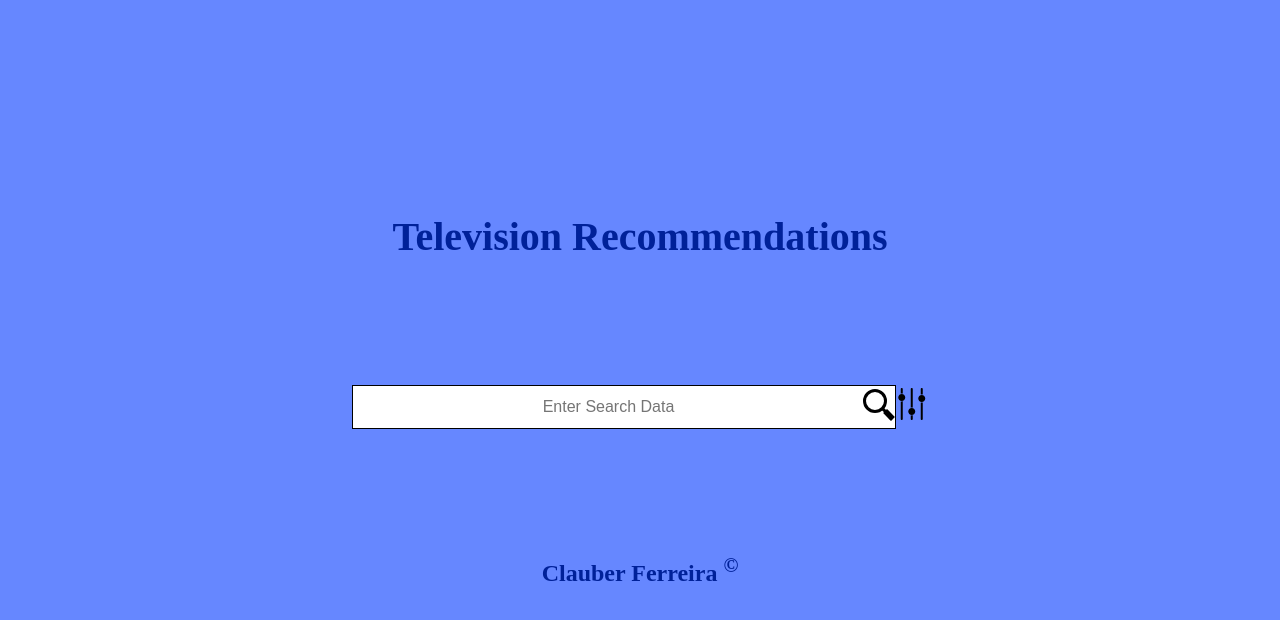
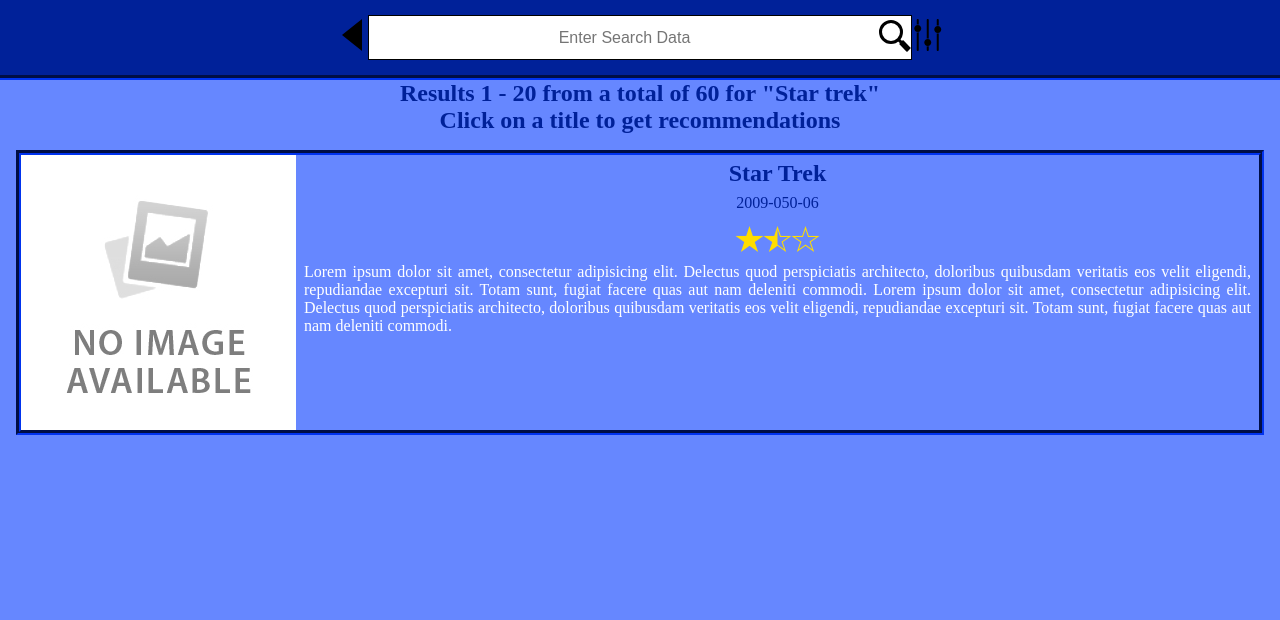
Before and after one commit to ferr0236/API-Project, a plain HTML site: page index.html in a window 1280 px wide. Both pictures are taken after a click on the element 879 px from the left and 406 px from the top of the page. Drawn offline with nearby package versions, Linux system fonts and the light colour scheme; no server answers.

Commit message:
video card implementation

```diff
--- a/css/main.css
+++ b/css/main.css
@@ -14,7 +14,7 @@
 }
 
 .inactive {
-	display: none;
+	display: none !important;
 }
 
 /************
@@ -42,12 +42,14 @@
 	color: hsla(227, 100%, 30%, 1);
 }
 
-.home .main form {
+.search form {
 	display: flex;
 	flex-direction: row;
 	justify-content: center;
 }
 
+.searchButtonDiv,
+.backButtonDiv,
 .settingsButtonDiv {
 	padding: 0.2rem 0;
 	cursor: pointer;
@@ -57,8 +59,6 @@
 	background-color: white;
 	border: 1px black solid;
 	border-left: none;
-	padding: 0.2rem 0;
-	cursor: pointer;
 	margin-left: -1px;
 }
 
@@ -170,3 +170,67 @@
 /************
 RESULT PAGE
 *************/
+.result {}
+
+.result .search {
+	background-color: hsla(227, 100%, 30%, 1);
+	display: flex;
+	flex-direction: column;
+	justify-content: space-around;
+	height: 5rem;
+	border-bottom: 5px groove hsla(227, 100%, 30%, 1);
+	position: fixed;
+	width: 100%;
+	z-index: 100;
+}
+
+.result .content {
+	position: absolute;
+	top: 5rem;
+	margin: 0 1rem;
+	text-align: center;
+	display: flex;
+	flex-direction: column;
+	color:	hsla(227, 100%, 30%, 1);
+}
+.result .pagesResult {
+	font-size: 1.5rem;
+	font-weight: bold;
+}
+
+.videoCard {
+	display: flex;
+	flex-direction: row;
+	border: 5px groove hsla(227, 100%, 30%, 1);
+	justify-content: space-between;
+	margin-top: 1rem;
+}
+
+.videoCard .description {
+	display: flex;
+	flex-direction: column;
+	text-align: center;
+	margin: 0 0.5rem;
+}
+
+.videoCard .photo{
+	display: flex;
+	flex-direction: column;
+	max-width: 30%;
+}
+
+.videoCard .heading {
+	line-height: 1.5;
+}
+
+.videoCard .plot {
+	text-align: justify;
+	color:	white;
+}
+
+x-star-rating {
+	font-family: 'Ionicons';
+	font-size: 2rem;
+	display: inline-flex;
+	color: #fd0;
+}
--- a/index.html
+++ b/index.html
@@ -5,20 +5,21 @@
 	<meta name="viewport" content="width=device-width, initial-scale=1.0, maximum-scale=1.0, user-scalable=0" />
 	<title>API Project</title>
 	<link href="css/main.css" rel="stylesheet" />
+	<link href="https://code.ionicframework.com/ionicons/2.0.1/css/ionicons.min.css" rel="stylesheet"/>
 </head>
 
 <body>
 	<main>
 
-		<div class="home active">
+		<div class="home inactive">
 			<section class="header">
 				<h1>Television Recommendations</h1>
 			</section>
-			<section class="main">
+			<section class="search">
 				<form action="#">
-					<input type="text" id="search-input" class="searchInput" placeholder="Enter Search Data" />
+					<input type="text" id="searchInput" class="searchInput" placeholder="Enter Search Data" />
 					<div class="searchButtonDiv">
-						<img id="search-button" alt="Search" title="Search" data-src="img/magnifying-glass.svg" class="iconic iconic-md" />
+						<img id="searchButton" alt="Search" title="Search" data-src="img/magnifying-glass.svg" class="iconic iconic-md" />
 					</div>
 					<div class="settingsButtonDiv">
 						<img id="settingsButton" alt="Settings" title="Settings" data-src="img/settings-lg.svg" class="iconic iconic-md" />
@@ -50,12 +51,47 @@
 			</div>
 		</div>
 
-		<div class="result">
+		<div class="result inactive">
 			<section class="search">
-
+				<form action="#">
+					<div class="backButtonDiv">
+						<img id="backButton" alt="Back" title="Back" data-src="img/caret-left-lg.svg" class="iconic iconic-md" />
+					</div>
+					<input type="text" id="searchInput" class="searchInput" placeholder="Enter Search Data" />
+					<div class="searchButtonDiv">
+						<img id="searchButton" alt="Search" title="Search" data-src="img/magnifying-glass.svg" class="iconic iconic-md" />
+					</div>
+					<div class="settingsButtonDiv">
+						<img id="settingsButton" alt="Settings" title="Settings" data-src="img/settings-lg.svg" class="iconic iconic-md" />
+					</div>
+				</form>
 			</section>
 			<section class="content">
-
+				<div class="pagesResult">
+					<p>Results 1 - 20 from a total of 60 for "Star trek"</p>
+					<p>Click on a title to get recommendations</p>
+				</div>
+				<div class="videoCard">
+					<div class="photo">
+						<img src="img/no_image_available.jpg"/>
+					</div>
+					<div class="description">
+						<div class="heading">
+							<h2 class="title">Star Trek</h2>
+							<p class="date">2009-050-06</p>
+							<x-star-rating>
+								<div class="ion-ios-star"></div>
+								<div class="ion-ios-star-half"></div>
+								<div class="ion-ios-star-outline"></div>
+							</x-star-rating>
+						</div>
+						<div class="body">
+							<p class="plot">Lorem ipsum dolor sit amet, consectetur adipisicing elit. Delectus quod perspiciatis architecto, doloribus quibusdam veritatis eos velit eligendi, repudiandae excepturi sit. Totam sunt, fugiat facere quas aut nam deleniti commodi.
+							Lorem ipsum dolor sit amet, consectetur adipisicing elit. Delectus quod perspiciatis architecto, doloribus quibusdam veritatis eos velit eligendi, repudiandae excepturi sit. Totam sunt, fugiat facere quas aut nam deleniti commodi.
+							</p>
+						</div>
+					</div>
+				</div>
 			</section>
 		</div>
 	</main>
--- a/js/main.js
+++ b/js/main.js
@@ -5,23 +5,43 @@
 document.addEventListener("DOMContentLoaded", () => {
 	getDataFromLocalStorage();
 	addEventListeners();
+	showPage(".home");
 });
 
 function addEventListeners() {
-	let searchButton = document.querySelector(".searchButtonDiv");
+	let searchButton = document.querySelector(".home .searchButtonDiv");
 	searchButton.addEventListener("click", () => {
-		window.alert("aaa");
+		showPage(".result");
 	});
 
-	let settingsButton = document.querySelector(".settingsButtonDiv");
-	settingsButton.addEventListener("click", (e) => {
-		showSettingsModal(e);
+	let backButton = document.querySelector(".backButtonDiv");
+	backButton.addEventListener("click", () => {
+		showPage(".home");
+	});
+
+	let settingsButton = document.querySelectorAll(".settingsButtonDiv");
+	settingsButton.forEach( (item) => {
+		item.addEventListener("click", (e) => {
+			showSettingsModal(e);
+		});
 	});
 
 	let modalCancelButton = document.querySelector("#modalCancelButton");
 	modalCancelButton.addEventListener("click", () => {
 		hideSettingsModal();
 	});
+}
+
+function showPage(pageClass) {
+	let currentActivePage = document.querySelector(".active");
+	if (currentActivePage) {
+		currentActivePage.classList.remove("active");
+		currentActivePage.classList.add("inactive");
+	}
+
+	let pageToBeActived = document.querySelector(pageClass);
+	pageToBeActived.classList.remove("inactive");
+	pageToBeActived.classList.add("active");
 }
 
 function showSettingsModal(e) {
```
Also changed, not shown: img/no_image_available.jpg (added), 1 other file.
